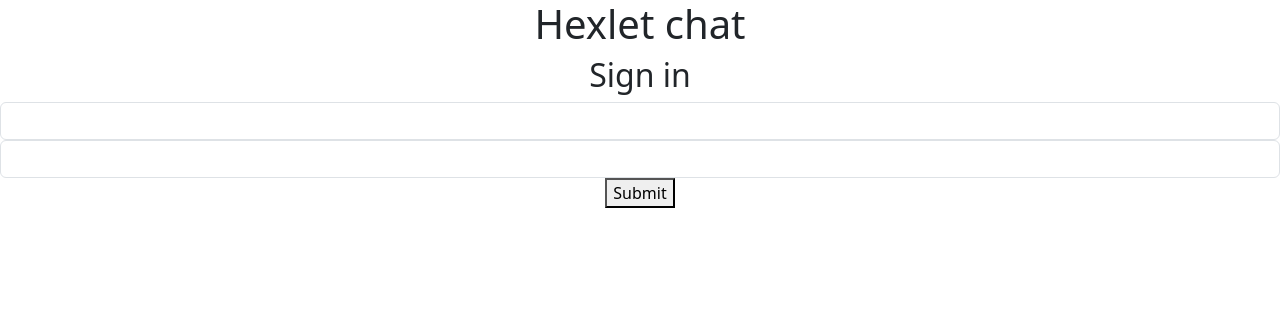
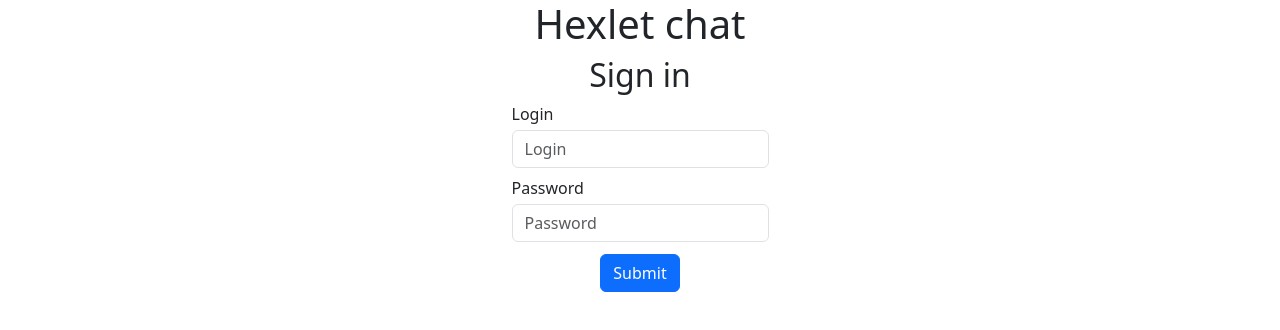
Before and after one commit to AnsGit/frontend-project-12, a React (Create React App) app in the folder frontend/: page /login in a window 1280 px wide. Shown: the top 330 px of the page. Built offline with nearby package versions, Linux system fonts and the light colour scheme.

Commit message:
feat: set up useFormik hook

```diff
--- a/frontend/src/components/forms/LoginForm.jsx
+++ b/frontend/src/components/forms/LoginForm.jsx
@@ -1,35 +1,43 @@
-import { Formik, Form, Field } from 'formik';
+import { useFormik } from 'formik';
 
-const LoginForm = () => (
-  <Formik
-    initialValues={{ login: '', password: '' }}
-    onSubmit={({ setSubmitting }) => {
+const renderField = (name, label, type, formik) => {
+  const id = `${name}-form-login`;
+
+  return (
+    <div className="form-group mb-2">
+      <label htmlFor={id} className="text-start">
+        {label}
+        <input
+          id={id}
+          type={type}
+          name={name}
+          className="form-control mt-1"
+          placeholder={label}
+          onChange={formik.handleChange}
+          value={formik.values[name]}
+        />
+      </label>
+
+    </div>
+  );
+};
+
+const LoginForm = () => {
+  const formik = useFormik({
+    initialValues: { login: '', password: '' },
+    onSubmit: (values) => {
+      console.log(values);
       console.log('Form was sent');
-      setSubmitting(false);
-    }}
-  >
-    <Form>
-      <div className="form-group">
-        <Field
-          type="text"
-          name="login"
-          className="form-control"
-          label="Login"
-        />
-      </div>
+    },
+  });
 
-      <div className="form-group">
-        <Field
-          type="password"
-          name="password"
-          className="form-control"
-          label="Password"
-        />
-      </div>
-
-      <button type="submit">Submit</button>
-    </Form>
-  </Formik>
-);
+  return (
+    <form onSubmit={formik.handleSubmit}>
+      {renderField('login', 'Login', 'text', formik)}
+      {renderField('password', 'Password', 'password', formik)}
+      <button type="submit" className="btn btn-primary mt-1">Submit</button>
+    </form>
+  );
+};
 
 export default LoginForm;
```
